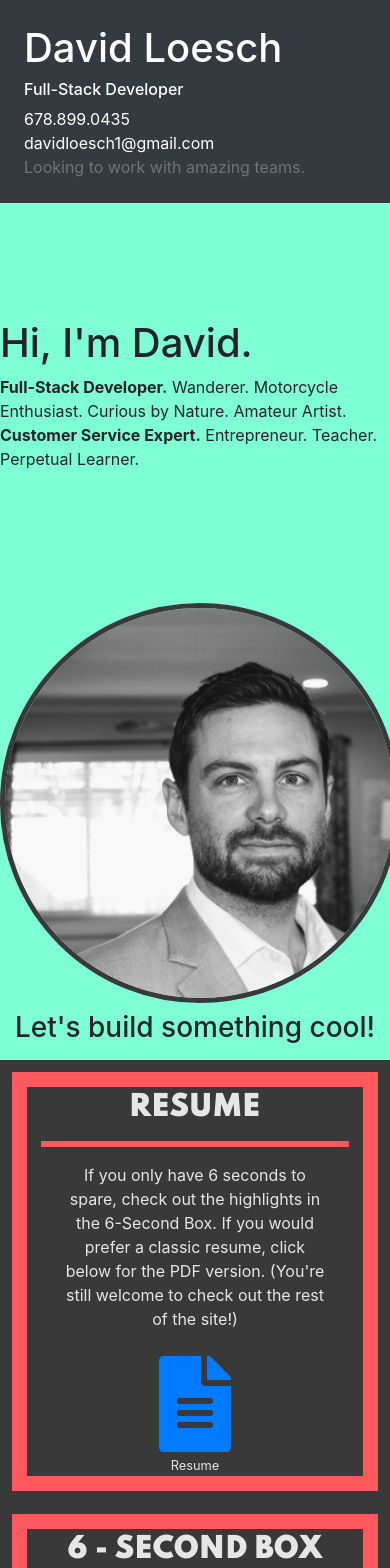
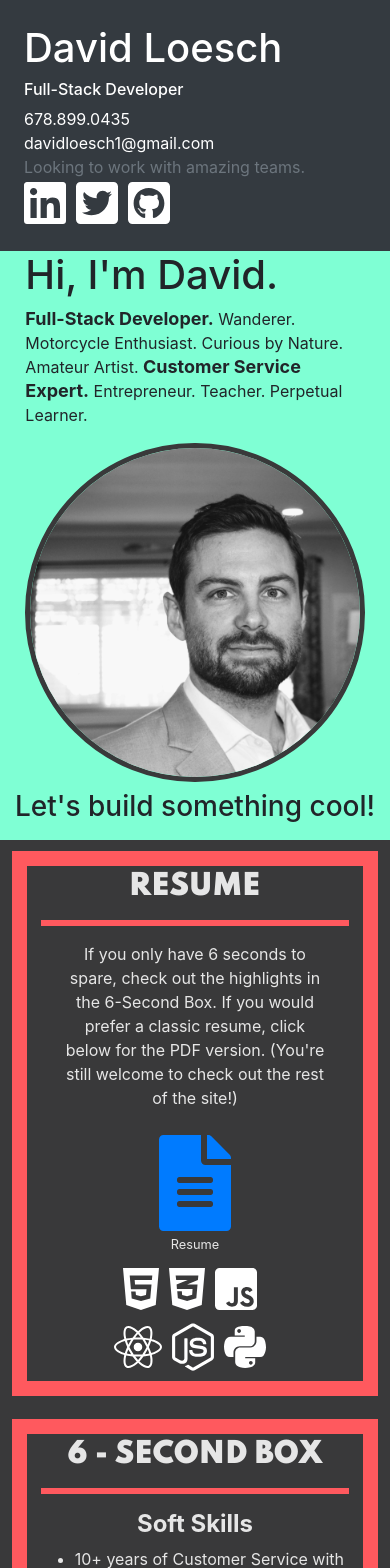
Before and after one commit to davidloesch1/portfolio, a React (Create React App) app: page / in a window 390 px wide. Shown: the top 1568 px of the page. Built offline with nearby package versions, Linux system fonts and the light colour scheme.

Commit message:
added links and css styling for mobile

```diff
--- a/package.json
+++ b/package.json
@@ -13,6 +13,7 @@
     "@testing-library/user-event": "^7.1.2",
     "react": "^16.13.0",
     "react-dom": "^16.13.0",
+    "react-router-dom": "^5.1.2",
     "react-scripts": "3.4.0"
   },
   "scripts": {
--- a/src/App.css
+++ b/src/App.css
@@ -9,6 +9,14 @@
   display: flex;
   flex-direction: row;
   justify-content: center;
+}
+.link-icon {
+  color: white;
+  margin-right: 10px;
+}
+.focus {
+  font-size: large;
+  line-height: normal;
 }
 .profile_pic {
   width: 100%;
@@ -49,6 +57,9 @@
   margin: 3vw;
   border: 15px solid #FF595E;
   text-align: center;
+}
+.tech-skills {
+  margin: 10px;
 }
 
 hr {
@@ -151,7 +162,7 @@ hr {
 }
 
 
-@media screen and (max-width: 370px) {
+@media screen and (max-width: 400px) {
   .about-row {
     display: flex;
     flex-direction: column;
@@ -170,8 +181,9 @@ hr {
     margin-left: 1em;
   }
   .about-col {
-    width: 325px;
-    height: 325px;
+    box-sizing: border-box;
+    width: 87vw;
+    height: 87vw;
     margin: auto;
   }
   .resume-link > small {
@@ -193,4 +205,11 @@ hr {
   .profile {
     height: auto;
   }
+  .profile_pic {
+    width: 100%;
+    height: 100%;
+    object-fit: cover;
+    border-radius: 50%;
+    border: 5px solid #39393a;
+  }
 }
--- a/src/App.js
+++ b/src/App.js
@@ -14,7 +14,6 @@ import {
   faFileAlt
 } from "@fortawesome/free-solid-svg-icons";
 import { FontAwesomeIcon } from "@fortawesome/react-fontawesome";
-
 library.add(fab, faCheckSquare, faCoffee, faFileAlt);
 
 function App() {
@@ -22,14 +21,38 @@ function App() {
     <>
       {/* Start of the Contact Header */}
 
-          <div class="bg-dark p-4 header">
-            <h1 class="text-white">David Loesch</h1>
-            <h6 class="text-white"> Full-Stack Developer</h6>
-            <p class="text-white phone" >678.899.0435</p>
-            <p class="text-white email" >davidloesch1@gmail.com</p>
-            <span class="text-muted">Looking to work with amazing teams.</span>
-          </div>
-
+      <div class="bg-dark p-4 header">
+        <h1 class="text-white">David Loesch</h1>
+        <h6 class="text-white"> Full-Stack Developer</h6>
+        <p class="text-white phone">678.899.0435</p>
+        <p class="text-white email">davidloesch1@gmail.com</p>
+        <span class="text-muted">Looking to work with amazing teams.</span>
+        <br />
+        <FontAwesomeIcon
+          icon={["fab", "linkedin"]}
+          size="3x"
+          className="link-icon"
+          onClick={() =>
+            window.open("https://www.linkedin.com/in/davidloesch1/", "_blank")
+          }
+        />
+        <FontAwesomeIcon
+          icon={["fab", "twitter-square"]}
+          size="3x"
+          className="link-icon"
+          onClick={() =>
+            window.open("https://twitter.com/davidlo92284111", "_blank")
+          }
+        />
+        <FontAwesomeIcon
+          icon={["fab", "github-square"]}
+          size="3x"
+          className="link-icon"
+          onClick={() =>
+            window.open("https://github.com/davidloesch1", "_blank")
+          }
+        />
+      </div>
 
       {/* Start of the About Section */}
       <div className="about">
@@ -37,9 +60,10 @@ function App() {
           <div className="about-col profile">
             <h1>Hi, I'm David.</h1>
             <p>
-              <b>Full-Stack Developer.</b> Wanderer. Motorcycle Enthusiast.
-              Curious by Nature. Amateur Artist. <b>Customer Service Expert.</b>{" "}
-              Entrepreneur. Teacher. Perpetual Learner.
+              <b className="focus">Full-Stack Developer.</b> Wanderer.
+              Motorcycle Enthusiast. Curious by Nature. Amateur Artist.{" "}
+              <b className="focus">Customer Service Expert.</b> Entrepreneur.
+              Teacher. Perpetual Learner.
             </p>
           </div>
           <div className="about-col">
@@ -63,14 +87,12 @@ function App() {
               <h3>RESUME</h3>
               <hr></hr>
               <p>
-                If you only have 6 seconds to spare, check out the highlights in the 6-Second Box. If you would prefer a classic resume, click below for
-                the PDF version. (You're still welcome to check out the rest of
-                the site!)
+                If you only have 6 seconds to spare, check out the highlights in
+                the 6-Second Box. If you would prefer a classic resume, click
+                below for the PDF version. (You're still welcome to check out
+                the rest of the site!)
               </p>
-              <a
-                href={resume}
-                target="_blank"
-              >
+              <a href={resume} target="_blank">
                 <FontAwesomeIcon
                   icon="file-alt"
                   size="6x"
@@ -79,6 +101,41 @@ function App() {
               </a>
               <br></br>
               <small>Resume</small>
+              <br></br>
+              <div className="tech-skills">
+                <FontAwesomeIcon
+                  icon={['fab', 'html5']}
+                  size="3x"
+                  className="link-icon"
+                />
+                <FontAwesomeIcon
+                  icon={['fab', 'css3-alt']}
+                  size="3x"
+                  className="link-icon"
+                />
+                <FontAwesomeIcon
+                  icon={['fab', 'js-square']}
+                  size="3x"
+                  className="link-icon"
+                />
+              </div>
+              <div className="tech-skills">
+                <FontAwesomeIcon
+                  icon={['fab', 'react']}
+                  size="3x"
+                  className="link-icon"
+                />
+                <FontAwesomeIcon
+                  icon={['fab', 'node-js']}
+                  size="3x"
+                  className="link-icon"
+                />
+                <FontAwesomeIcon
+                  icon={['fab', 'python']}
+                  size="3x"
+                  className="link-icon"
+                />
+              </div>
             </div>
           </div>
           <div className="resume-col">
@@ -216,11 +273,11 @@ function App() {
             <div class="card">
               <img src={calendar} class="card-img-top" alt="to-do image" />
               <div class="card-body">
-                <h5 class="card-title">
-                  Calendar App
-                </h5>
+                <h5 class="card-title">Calendar App</h5>
                 <p class="card-text">
-                  This project was to work with Django's built in authentication features.  It was fun practicing the skills learned in Python and Django.  Deployed to Heroku
+                  This project was to work with Django's built in authentication
+                  features. It was fun practicing the skills learned in Python
+                  and Django. Deployed to Heroku
                 </p>
                 <a
                   href="https://calendar-1.herokuapp.com/calendar/"
@@ -231,7 +288,6 @@ function App() {
                 </a>
               </div>
             </div>
-
           </div>
         </div>
       </div>
```
Also changed, not shown: 1 other file (tests, documents, lock files or other folders).
